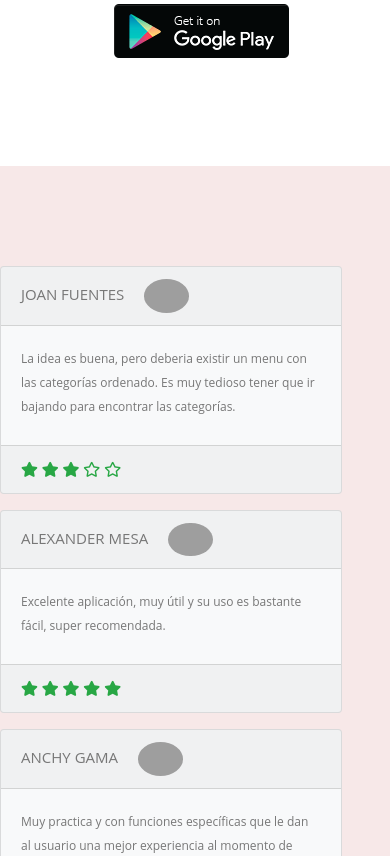
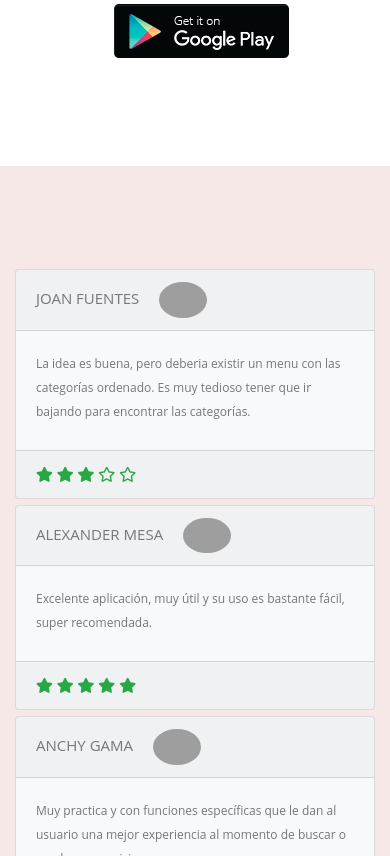
Before and after one commit to josecarlosonate/vomercv1, a PHP site: page / in a window 390 px wide. Shown: the part 5644-6500 px from the top of the page. Run offline with PHP 8.4, Linux system fonts and the light colour scheme; grey boxes are pictures that could not be loaded.

Commit message:
feat:margin a comentarios

```diff
--- a/css/estilo.css
+++ b/css/estilo.css
@@ -510,6 +510,13 @@ footer .acerca h6{
         text-align: center;
         justify-content: center;
     }
+    .comentarios{
+        margin: 0 auto;
+    }
+    .card{
+        margin: 3px auto !important;
+
+    }
 }
 
 @media (min-width: 568px) and (max-width: 992px){
```
